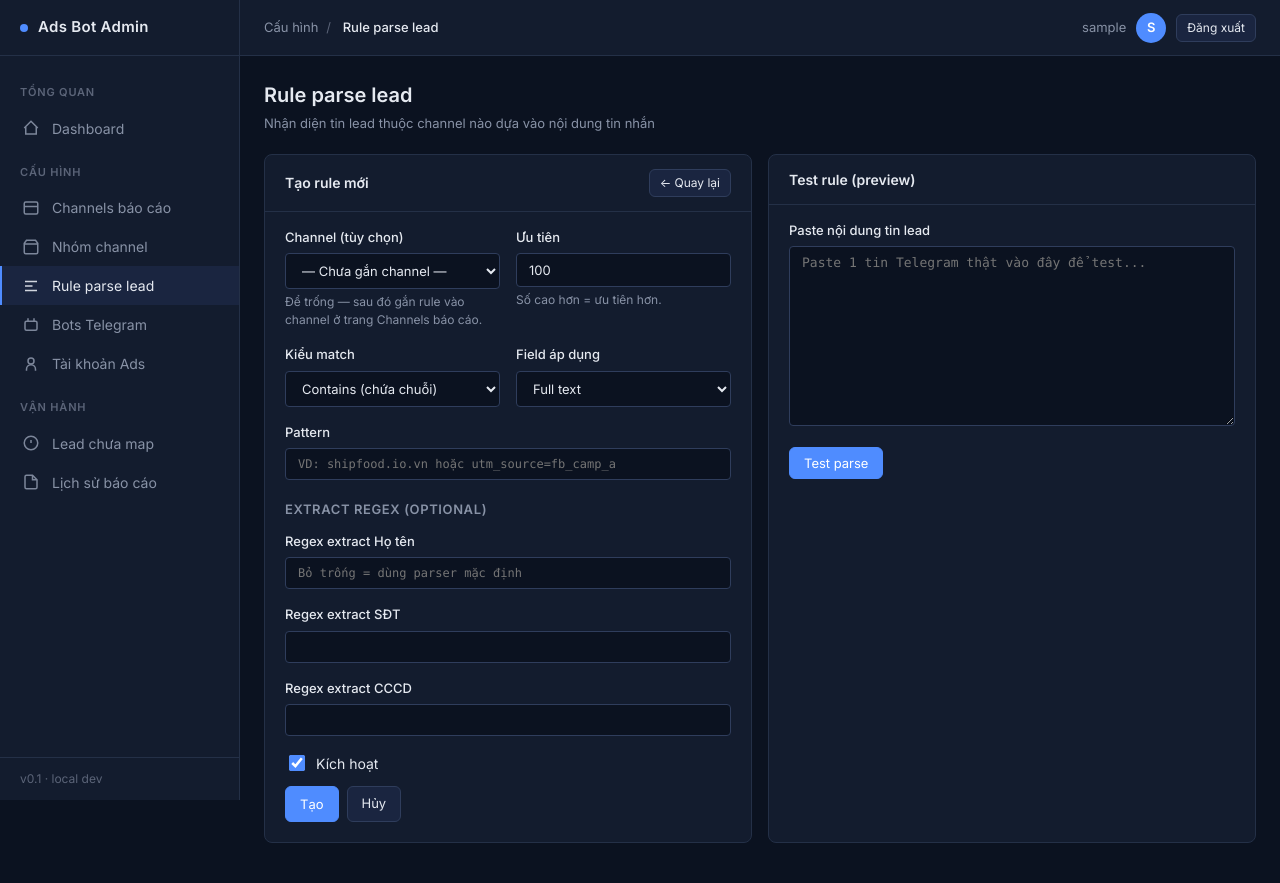
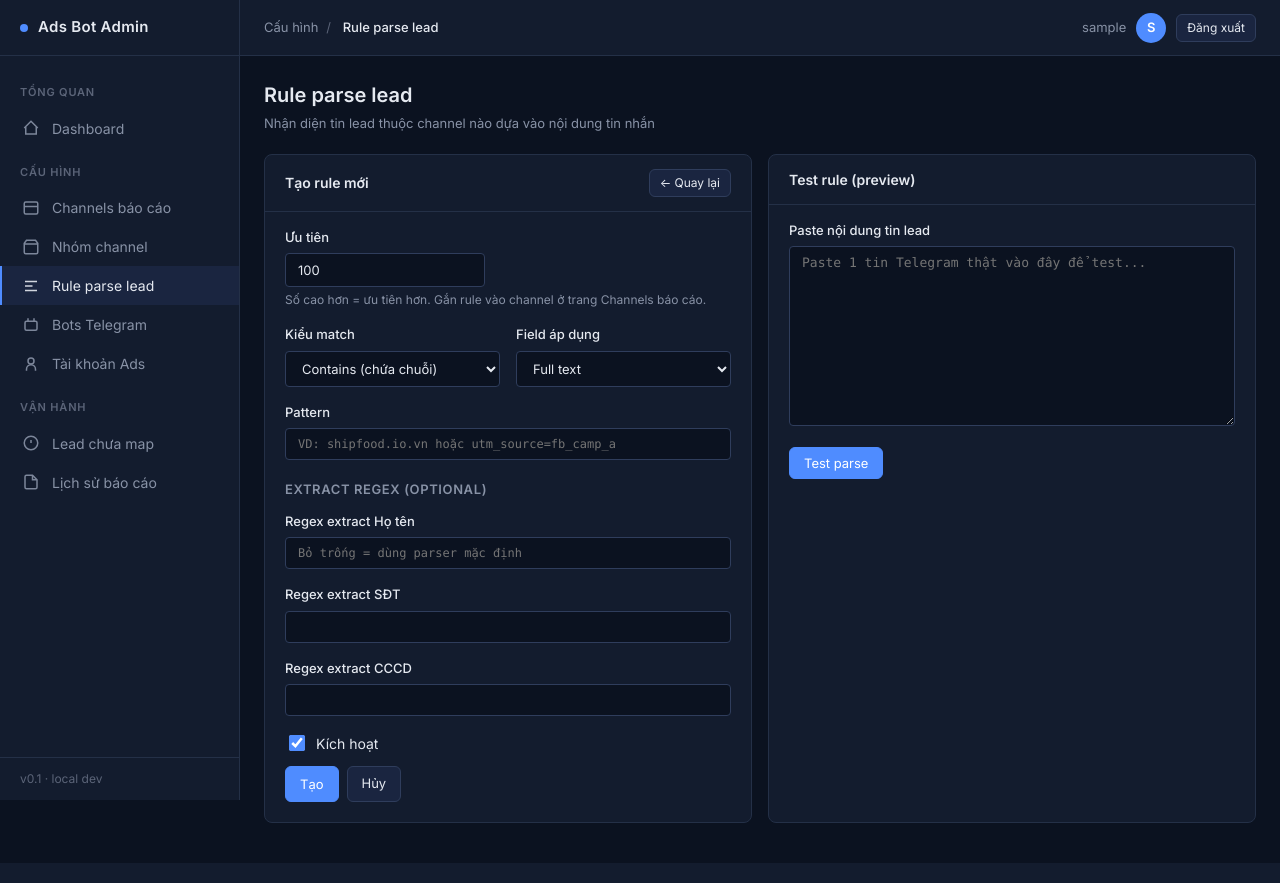
Before and after one commit to haildv1007/telegram-bot, a PHP site: page /rules.php?new=1 in a window 1280 px wide. Run offline with PHP 8.4, Linux system fonts and the light colour scheme; the visitor is signed in with stand-in values (Sample User, id 1); tables that the repository leaves empty hold one stand-in row (values such as "Sample post").

Commit message:
Remove channel dropdown from rules form
Channel assignment is done on the Channels page only.

Co-Authored-By: Claude Opus 4.6 <noreply@anthropic.com>

```diff
--- a/admin/rules.php
+++ b/admin/rules.php
@@ -13,7 +13,7 @@ if ($_SERVER['REQUEST_METHOD'] === 'POST') {
     if ($action === 'save') {
         $id = (int)($_POST['id'] ?? 0);
         $data = [
-            'channel_id' => ((int)($_POST['channel_id'] ?? 0)) ?: null,
+            'channel_id' => $editing ? $editing['channel_id'] : null,
             'priority' => (int)($_POST['priority'] ?? 100),
             'match_type' => $_POST['match_type'] ?? 'contains',
             'match_field' => $_POST['match_field'] ?? 'full_text',
@@ -62,7 +62,6 @@ if (isset($_GET['edit'])) {
 $isNew = isset($_GET['new']);
 $showForm = $editing || $isNew;
 
-$channels = $db->query('SELECT id, name FROM ad_channels ORDER BY id')->fetchAll();
 $rules = $db->query('
   SELECT r.*, c.name AS channel_name
   FROM lead_rules r
@@ -96,22 +95,10 @@ include __DIR__ . '/layout.php';
       <input type="hidden" name="action" value="save">
       <input type="hidden" name="id" value="<?= $editing['id'] ?? 0 ?>">
 
-      <div class="form-row">
-        <div class="form-group">
-          <label class="form-label">Channel (tùy chọn)</label>
-          <select name="channel_id" class="form-select">
-            <option value="">— Chưa gắn channel —</option>
-            <?php foreach ($channels as $c): ?>
-              <option value="<?= $c['id'] ?>" <?= ($editing['channel_id'] ?? '') == $c['id'] ? 'selected' : '' ?>>#<?= $c['id'] ?> · <?= h($c['name']) ?></option>
-            <?php endforeach; ?>
-          </select>
-          <div class="form-help">Để trống — sau đó gắn rule vào channel ở trang Channels báo cáo.</div>
-        </div>
-        <div class="form-group">
-          <label class="form-label">Ưu tiên</label>
-          <input type="number" name="priority" class="form-control" value="<?= $editing['priority'] ?? 100 ?>">
-          <div class="form-help">Số cao hơn = ưu tiên hơn.</div>
-        </div>
+      <div class="form-group">
+        <label class="form-label">Ưu tiên</label>
+        <input type="number" name="priority" class="form-control" value="<?= $editing['priority'] ?? 100 ?>" style="max-width:200px">
+        <div class="form-help">Số cao hơn = ưu tiên hơn. Gắn rule vào channel ở trang Channels báo cáo.</div>
       </div>
 
       <div class="form-row">
```
